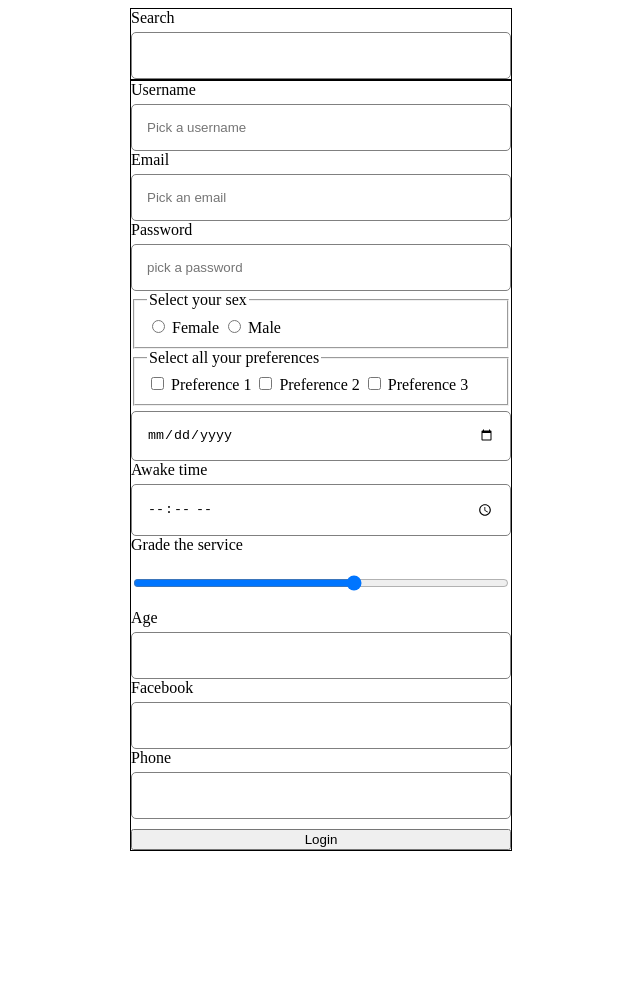
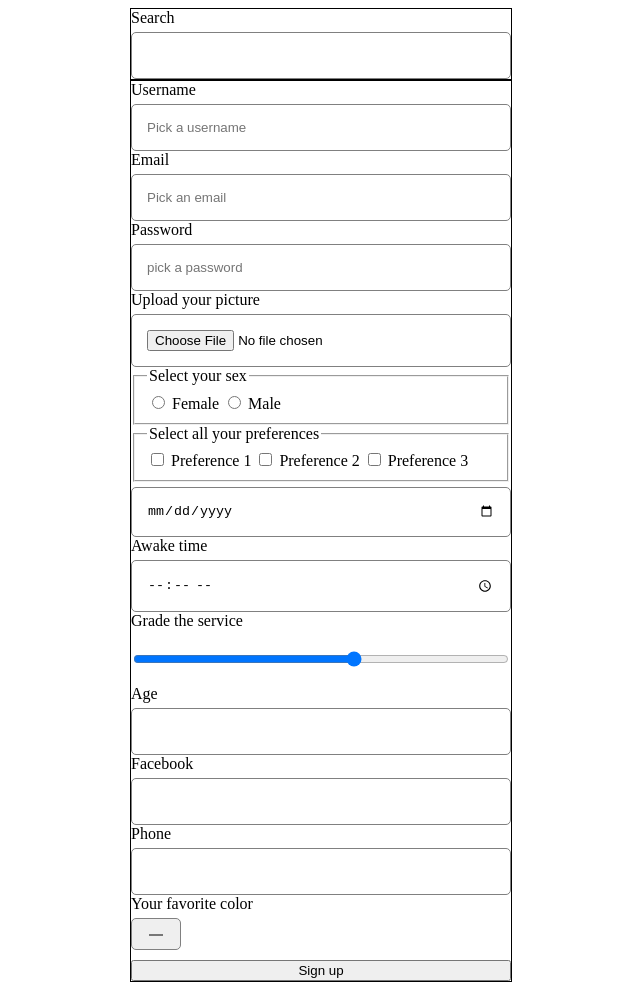
Before and after one commit to dan-altamirano/practica-formulario, a plain HTML site: page index.html in a window 1280 px wide. Shown: the whole page, without its empty margins (319-959 px from the left). Before the commit the page ends 859 px from the top, so only its background shows below. Drawn offline with Linux system fonts and the light colour scheme.

Commit message:
Se agrego el tipo de ecoding, el selector de archivos y colores

```diff
--- a/index.html
+++ b/index.html
@@ -13,23 +13,15 @@
       </form>
     </section>
     <section>
-      <form action="#" method="post">
-        <!-- <div class="two-columns">
-          <label for="name">Name</label>
-          <input type="text" name="name" id="name" placeholder="Your name">
-          <label for="lastname">Lastname</label>
-          <input type="text" name="lastname" id="lastname" placeholder="Your lastname">
-        </div>
-        <div class="initial-group">
-
-        </div> -->
+      <form action="#" method="post" enctype="multipart/form-data">
         <label for="username">Username</label>
         <input type="text" name="username" id="username" placeholder="Pick a username">
         <label for="email">Email</label>
         <input type="email" name="email" id="email" placeholder="Pick an email">
         <label for="pass">Password</label>
         <input type="password" name="pass" id="pass" placeholder="pick a password">
-
+        <label for="avatar">Upload your picture</label>
+        <input type="file" name="avatar" id="avatar" accept="image/jpeg">
         <fieldset>
           <legend>Select your sex</legend>
           <input type="radio" name="sex" id="fem" value="f">
@@ -37,7 +29,6 @@
           <input type="radio" name="sex" id="male" value="m">
           <label for="male">Male</label>
         </fieldset>
-
         <fieldset>
           <legend>Select all your preferences</legend>
           <input type="checkbox" name="sex" id="p1" value="p1">
@@ -47,27 +38,21 @@
           <input type="checkbox" name="sex" id="p3" value="p3">
           <label for="p3">Preference 3</label>
         </fieldset>
-
         <label for="birthday"></label>
         <input type="date" name="birthday" id="birthday">
-
         <label for="awake">Awake time</label>
         <input type="time" name="awake" id="awake">
-
-
         <label for="service">Grade the service</label>
         <input type="range" name="service" id="service" min="0" max="10" step="2">
-
         <label for="age">Age</label>
         <input type="number" name="age" id="age" min="18">
-
         <label for="fb">Facebook</label>
         <input type="url" name="fb" id="url">
-
         <label for="tel">Phone</label>
         <input type="tel" name="tel" id="tel">
-
-        <button type="submit" name="button">Login</button>
+        <label for="color">Your favorite color</label>
+        <input type="color" name="color" id="color">
+        <button type="submit" name="button">Sign up</button>
       </form>
     </section>
   </body>
```
